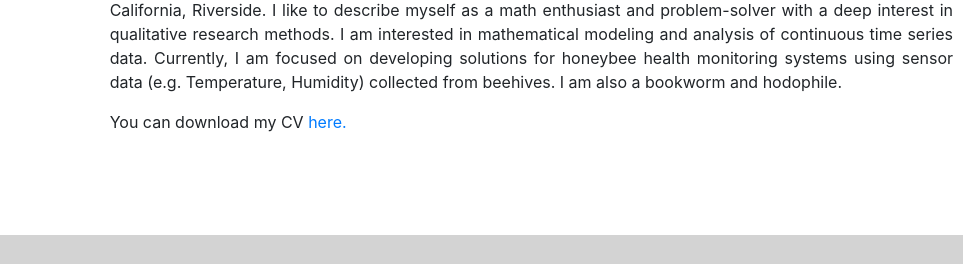
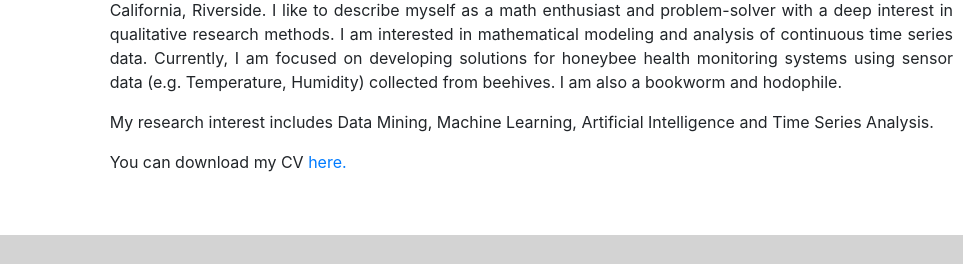
Before and after one commit to ShamimaMoni/Personal-website-SH-, a plain HTML site: page index.html in a window 1280 px wide. Shown: the part 154-418 px from the top of the page, 317-1280 px from the left. Drawn offline with nearby package versions, Linux system fonts and the light colour scheme.

Commit message:
Update index.html

```diff
--- a/index.html
+++ b/index.html
@@ -58,6 +58,8 @@
                     <div class="about-me">
                         <br>
                         <p>Hello! I am Shamima Hossain. I am a Ph.D. Candidate at the Department of Computer Science of University of California, Riverside. I like to describe myself as a math enthusiast and problem-solver with a deep interest in qualitative research methods. I am interested in mathematical modeling and analysis of continuous time series data. Currently, I am focused on developing solutions for honeybee health monitoring systems using sensor data (e.g. Temperature, Humidity) collected from beehives.  I am also a bookworm and hodophile. </p>
+                        <p> My research interest includes Data Mining, Machine Learning, Artificial Intelligence and Time Series Analysis. </p>
+
                         <p>You can download my CV <a href="resume.pdf">here.</a></p>
                     </div>
                 </div>
```
